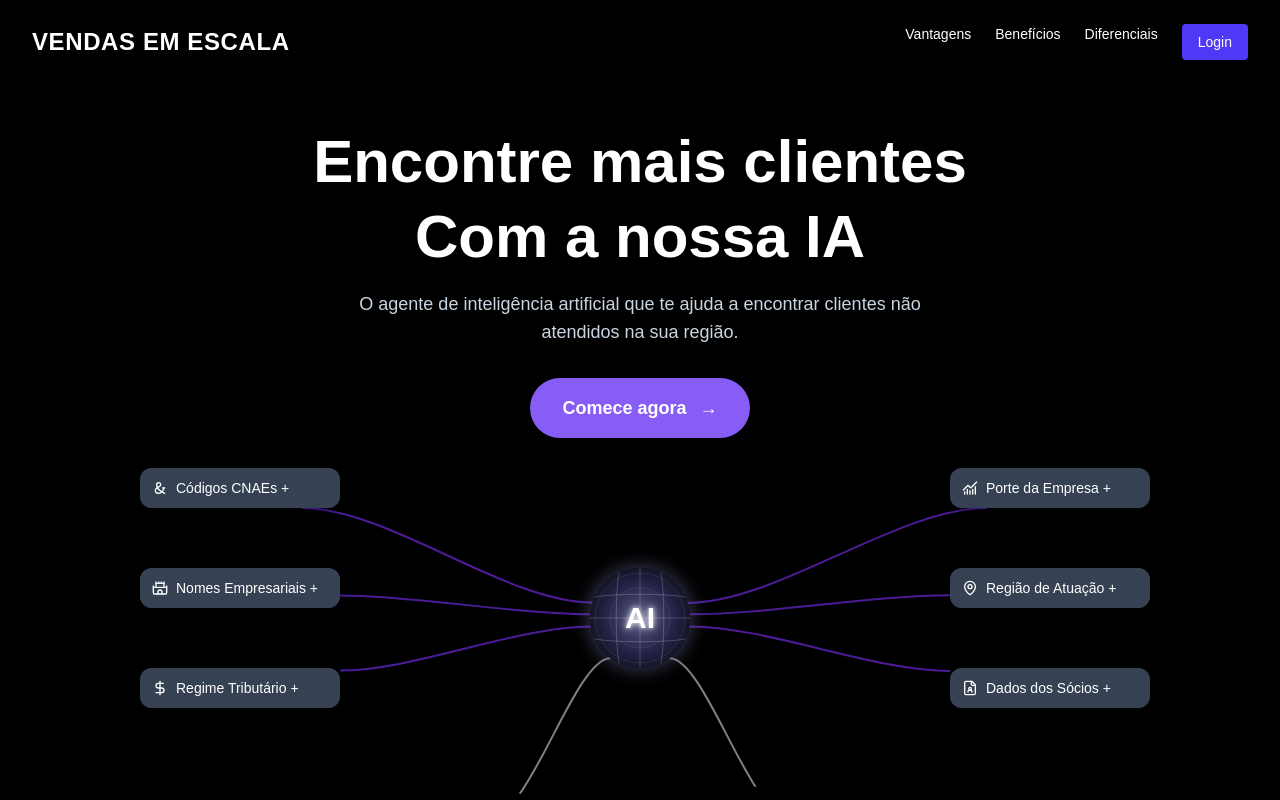
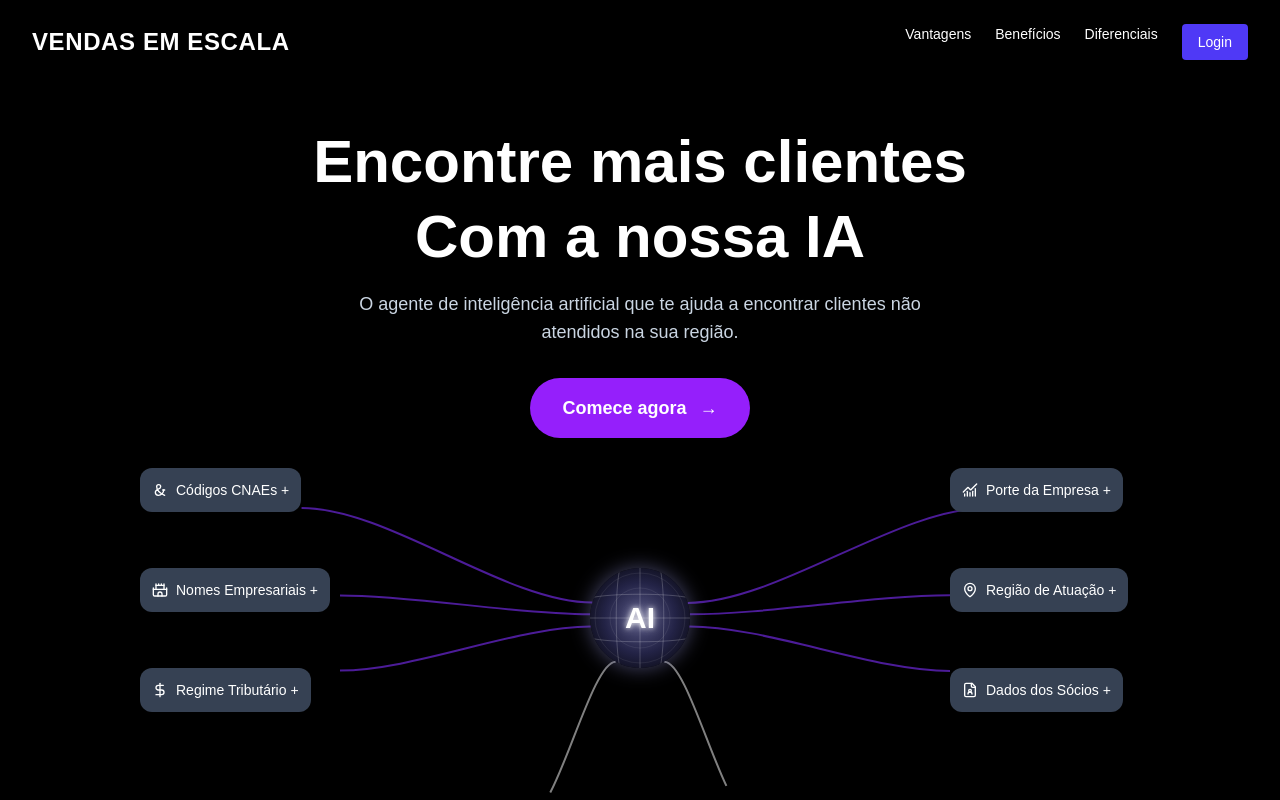
Before and after one commit to bruceeconomista/vendas-em-escala, a Next.js app: page / in a window 1280 px wide. Shown: the top 800 px of the page. Built offline with nearby package versions, Linux system fonts and the light colour scheme.

Commit message:
Update page.tsx

```diff
--- a/src/app/page.tsx
+++ b/src/app/page.tsx
@@ -7,7 +7,6 @@ import { MapPin, FileSpreadsheet, Ampersand, CastleIcon, FileUser, LucideChartNo
 export default function Home() {
   const [buttonText, setButtonText] = useState('Comece agora');
   const [buttonBg, setButtonBg] = useState('bg-indigo-500');
-  const [isClient, setIsClient] = useState(false); // NOVO ESTADO PARA CONTROLE DA HIDRATAÇÃO
 
   // Textos para a animação do título
   const titleParts = [
@@ -20,22 +19,20 @@ export default function Home() {
   // Efeitos para as partes do título
   const titleVariants = {
     hidden: { opacity: 0, y: -20 },
-    visible: { opacity: 1, y: 0, transition: { duration: 0.6, ease: 'easeOut' as const } },
+    visible: { opacity: 1, y: 0, transition: { duration: 0.6, ease: 'easeOut' as const } }, // Added 'as const'
   };
 
   // Efeitos para o botão
   const buttonVariants = {
     initial: { scale: 0.8, opacity: 0 },
     animate: { scale: 1, opacity: 1, transition: { duration: 0.5 } },
-    hover: { scale: 1.05, backgroundColor: 'var(--hover-bg)' }, // Este será ajustado no style prop
+    hover: { scale: 1.05, backgroundColor: 'var(--hover-bg)' },
   };
 
   // Estado para controlar a animação dos caminhos SVG
   const [pathsAnimated, setPathsAnimated] = useState(false);
 
   useEffect(() => {
-    setIsClient(true); // Define isClient como true APÓS a hidratação no cliente
-
     const buttonInterval = setInterval(() => {
       setButtonText((prev) =>
         prev === 'Comece agora' ? 'Transforme suas vendas!' : 'Comece agora'
@@ -63,18 +60,18 @@ export default function Home() {
     { id: 'economicos', label: 'Porte da Empresa', icon: LucideChartNoAxesCombined },
     { id: 'comerciais', label: 'Região de Atuação', icon: MapPin },
     { id: 'consumo', label: 'Dados dos Sócios', icon: FileUser },
-  ] as const;
+  ] as const; // Added 'as const' here
 
   const outputNodes = [
     { id: 'geolocalizacao', label: 'Mapas de Oportunidades', icon: MapPin, description: 'Descubra novas áreas de atuação' },
     { id: 'excel', label: 'Exportação para Excel', icon: FileSpreadsheet, description: 'Baixe seus dados em segundos' },
-  ] as const;
+  ] as const; // Added 'as const' here
 
   // Definindo as dimensões fixas (ajuste esses valores conforme o CSS real dos seus elementos)
   const nodeDimensions = {
     input: { width: 200, height: 40 },
     ai: { width: 100, height: 100, radius: 50 },
-    output: { width: 350, height: 150 },
+    output: { width: 250, height: 150 }, // Dimensões dos novos containers maiores
   };
 
   // As posições agora são relativas ao contêiner do diagrama (viewBox 1000x500)
@@ -92,11 +89,12 @@ export default function Home() {
     ai:         { cx: 500, cy: 150 }, // IA mais acima no diagrama
     // SAÍDAS: Posicione os *centros* dos seus novos containers grandes
     // Ajuste estes valores de cx e cy para posicionar os containers no lugar certo
-    geolocalizacao: { cx: 500 - 200, cy: 420 }, // Exemplo: 150px à esquerda do centro, em y=400
-    excel:          { cx: 500 + 200, cy: 420 }, // Exemplo: 150px à direita do centro, em y=400
-  } as const;
+    geolocalizacao: { cx: 550 - 200, cy: 420 }, // Exemplo: 150px à esquerda do centro, em y=400
+    excel:          { cx: 450 + 200, cy: 420 }, // Exemplo: 150px à direita do centro, em y=400
+  } as const; // Added 'as const' here
 
   // Função para calcular o ponto de conexão na borda de um retângulo
+
   type PointRect = {
   cx: number;
   cy: number;
@@ -158,6 +156,7 @@ export default function Home() {
   };
 
   // Função para calcular o ponto de conexão na borda de um círculo
+
   type Circle = {
   cx: number;
   cy: number;
@@ -177,8 +176,8 @@ export default function Home() {
   };
 
   // Função para desenhar o caminho SVG
-  type NodeId = keyof typeof nodePositions;
-  const getPathD = (startId: NodeId, endId: NodeId) => {
+type NodeId = keyof typeof nodePositions; // Correctly define NodeId
+const getPathD = (startId: NodeId, endId: NodeId) => { // Use NodeId for parameters
   const startNode = nodePositions[startId];
   const endNode = nodePositions[endId];
 
@@ -231,7 +230,7 @@ export default function Home() {
 
       {/* Hero Section */}
       <section
-        className="flex flex-col items-center justify-center flex-grow py-10 px-6 overflow-hidden relative mb-[-150px]"
+        className="flex flex-col items-center justify-center flex-grow py-10 px-6 overflow-hidden relative mb-[-150px]" // <-- ADICIONADO AQUI
         style={{
           // Você pode adicionar a imagem de fundo aqui, como discutido anteriormente:
           // backgroundImage: 'url("/images/seu-background-aqui.jpg")',
@@ -268,7 +267,6 @@ export default function Home() {
         </motion.p>
 
         {/* Botão */}
-        {isClient && ( // Renderiza o botão SOMENTE no cliente após a hidratação
         <motion.button
           className={`${buttonBg} text-white px-8 py-4 rounded-full font-semibold text-lg shadow-lg transition-all duration-500 ease-in-out mb-20 z-10`}
           variants={buttonVariants}
@@ -277,18 +275,11 @@ export default function Home() {
           whileHover="hover"
           transition={{ delay: 2, duration: 0.5 }}
           style={{
-              backgroundColor: buttonBg === 'bg-indigo-500' ? '#6366F1' : '#8B5CF6',
-            }}
+            '--hover-bg': buttonBg === 'bg-indigo-500' ? '#4f46e5' : '#8B5CF6',
+          } as React.CSSProperties}
         >
           {buttonText} <span className="ml-2">→</span>
         </motion.button>
-        )}
-        {!isClient && ( // Renderiza um placeholder simples no servidor
-          <button className="bg-indigo-500 text-white px-8 py-4 rounded-full font-semibold text-lg shadow-lg mb-20 z-10">
-            Comece agora <span className="ml-2">→</span>
-          </button>
-        )}
-
 
         {/* Contêiner para o Diagrama de Rede (abaixo do botão) */}
         <div className="relative w-full max-w-[1000px] h-[500px] mx-auto mt-[-50px] pointer-events-none">
@@ -331,8 +322,6 @@ export default function Home() {
               animate={{ opacity: 1, scale: 1 }}
               transition={{ delay: 2.5 + (index * 0.1), duration: 0.5 }}
               style={{
-                width: nodeDimensions.input.width,
-                height: nodeDimensions.input.height,
                 top: nodePositions[node.id].cy - nodeDimensions.input.height / 2,
                 left: nodePositions[node.id].cx - nodeDimensions.input.width / 2,
               }}
@@ -427,25 +416,6 @@ export default function Home() {
           </motion.div>
 
           {/* NOVOS NÓS DE SAÍDA COM POSICIONAMENTO SIMPLIFICADO */}
-          {inputNodes.map((node, index) => ( // Erro: Estava mapeando inputNodes em vez de outputNodes
-            <motion.div
-              key={node.id}
-              className={`absolute p-3 rounded-xl shadow-lg bg-gray-700 text-white flex items-center gap-2 text-sm whitespace-nowrap opacity-0`}
-              initial={{ opacity: 0, scale: 0.8 }}
-              animate={{ opacity: 1, scale: 1 }}
-              transition={{ delay: 2.5 + (index * 0.1), duration: 0.5 }}
-              style={{
-                width: nodeDimensions.input.width,
-                height: nodeDimensions.input.height,
-                top: nodePositions[node.id].cy - nodeDimensions.input.height / 2,
-                left: nodePositions[node.id].cx - nodeDimensions.input.width / 2,
-              }}
-            >
-              <node.icon className="w-4 h-4" />
-              {node.label} +
-            </motion.div>
-          ))}
-          {/* NOVOS NÓS DE SAÍDA COM POSICIONAMENTO SIMPLIFICADO */}
           {outputNodes.map((node, index) => (
             <motion.div
               key={node.id}
@@ -454,9 +424,6 @@ export default function Home() {
               animate={{ opacity: 1, scale: 1 }}
               transition={{ delay: 3.5 + (index * 0.2), duration: 0.5 }}
               style={{
-                width: nodeDimensions.output.width,
-                height: nodeDimensions.output.height,
-                // Posiciona o elemento HTML usando as mesmas coordenadas de centro que o SVG
                 top: nodePositions[node.id].cy - nodeDimensions.output.height / 2,
                 left: nodePositions[node.id].cx - nodeDimensions.output.width / 2,
               }}
@@ -470,8 +437,8 @@ export default function Home() {
       </section>
 
       {/* As seções seguintes permanecem iguais */}
-      <section id="vantagens" className="bg-slate-800 py-40 px-8">
-        <h3 className="text-4xl font-bold text-center mb-32 text-white">Multiplique sua Carteira de Clientes!</h3>
+<section id="vantagens" className="bg-slate-800 py-40 px-8"> {/* Reduzido py-60 para py-40 */}
+        <h3 className="text-4xl font-bold text-center mb-32 text-white">Multiplique sua Carteira de Clientes!</h3> {/* Novo título */}
 
         <div className="max-w-7xl mx-auto flex flex-col items-center justify-center gap-12">
           {/* Gráfico de Crescimento Central (SVG) */}
@@ -569,3 +536,5 @@ export default function Home() {
     </main>
   );
 }
+
+// roda com npm run dev
```
Lines whose indentation alone changed are shown as unchanged.
